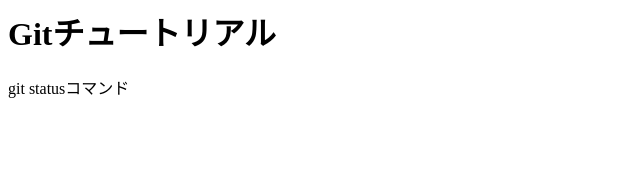
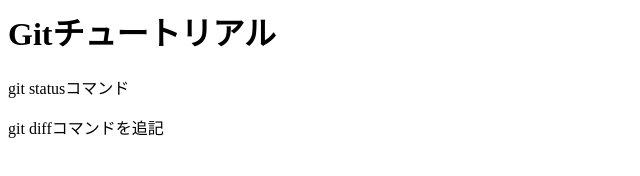
Before and after one commit to takaki1111/git_tutorial, a plain HTML site: page index.html in a window 1280 px wide. Shown: the whole page, without its empty margins (0-640 px from the left). Drawn offline with Linux system fonts and the light colour scheme.

Commit message:
git diffを追記

```diff
--- a/index.html
+++ b/index.html
@@ -1,2 +1,3 @@
 <h1>Gitチュートリアル</h1>
 <p>git statusコマンド</p>
+<p>git diffコマンドを追記</p>
```
